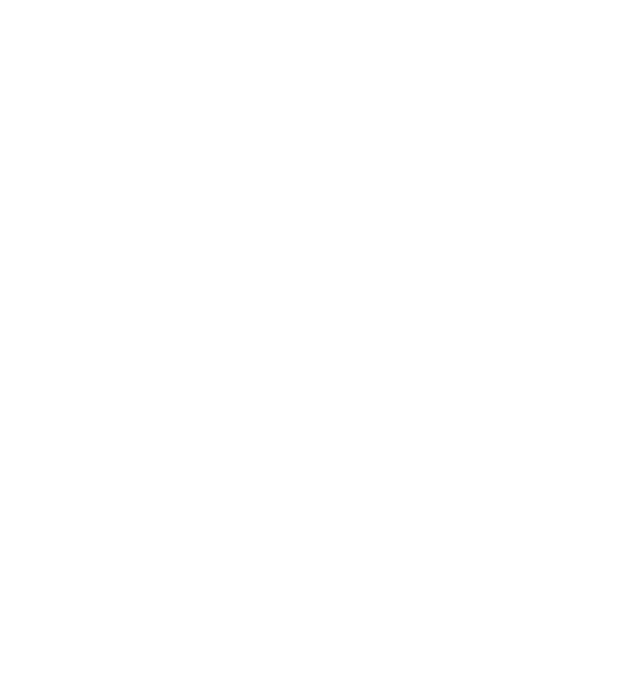
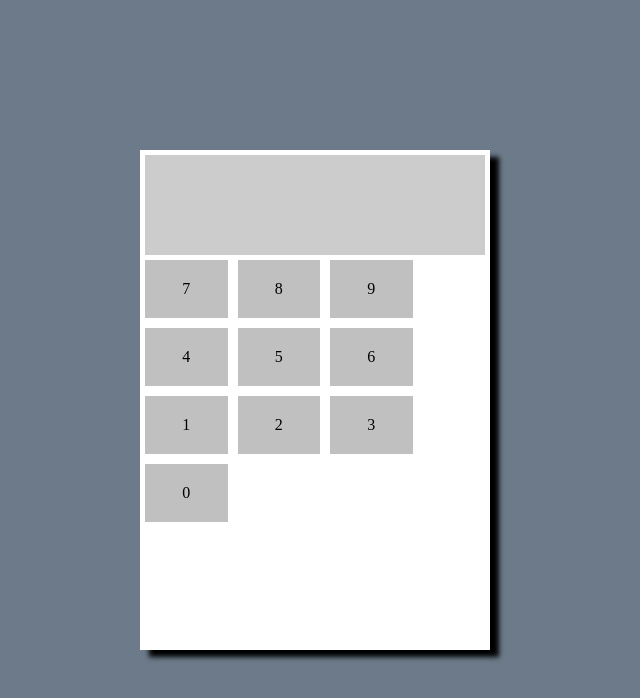
Before and after one commit to leoalcantara/calculator, a plain HTML site: page index.html in a window 1280 px wide. Shown: the whole page, without its empty margins (325-965 px from the left). Drawn offline with Linux system fonts and the light colour scheme.

Commit message:
Initial Designer

```diff
--- a/index.html
+++ b/index.html
@@ -9,7 +9,23 @@
 <body>
 	<div class="container">
 		<div class="box">
+			<div class="screen"></div>
+			<div class="wrapper">
 
+				<div class="button"> 7 </div>
+				<div class="button"> 8 </div>
+				<div class="button"> 9 </div>
+
+				<div class="button"> 4 </div>
+				<div class="button"> 5 </div>
+				<div class="button"> 6 </div>
+
+				<div class="button"> 1 </div>
+				<div class="button"> 2 </div>
+				<div class="button"> 3 </div>
+
+				<div class="button"> 0 </div>
+			</div>
 		</div>
 	</div>
 </body>
--- a/style.css
+++ b/style.css
@@ -0,0 +1,45 @@
+.container {
+	width: 100vw;  /* VW -> Largura da viewport */
+	height: 100vh; /* VH -> Altura da ViewPort*/
+	background: #6C7A89;
+	display: flex;
+	flex-direction: row;
+	justify-content: center;
+	align-items: center;
+
+}
+
+.box {
+	width: 350px;
+	height: 500px;
+	background: #fff;
+	box-shadow: 9px 7px 5px #000;
+}
+
+ .screen{
+ 	width: 340px;
+ 	height: 100px;
+ 	background: #ccc;
+ 	margin-top: 5px;
+ 	margin-left: 5px;
+ }
+
+
+ .wrapper {
+    display: flex;
+    flex-wrap: wrap;
+    width: 100%;
+
+}
+.button {
+	text-align: center;
+    box-sizing: border-box;
+    padding: 1.25rem;
+    margin: 5px;
+    background-color: silver;
+    width: calc((100% / 4) - 5px); /* calco para descontar a margem da largura do box se aumenta a marge tem que ajustar aqui tb */
+}
+
+body {
+	margin: 0;
+}
```
